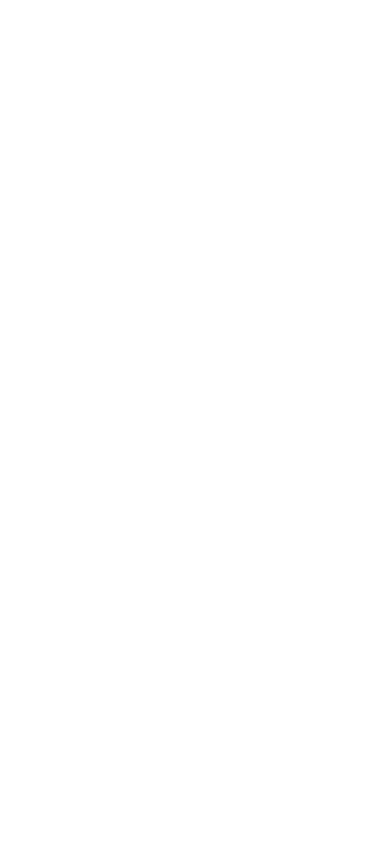
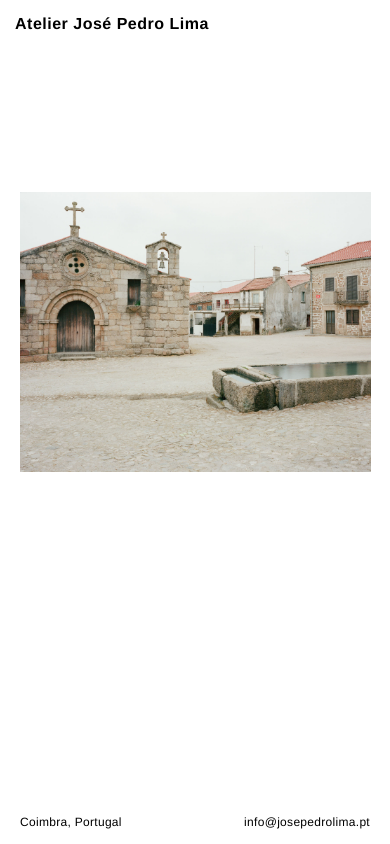
Before and after one commit to josepedrolima/josepedrolima.pt, a plain HTML site: page index.html in a window 390 px wide. Drawn offline with Linux system fonts and the light colour scheme.

Commit message:
Refactor HTML and CSS for mobile compatibility
Updated styles and structure for mobile responsiveness.

```diff
--- a/index.html
+++ b/index.html
@@ -1,25 +1,18 @@
+<!DOCTYPE html>
+<html lang="pt">
+<head>
+  <meta charset="UTF-8">
+
+  <!-- ESTA LINHA ATIVA A VERSÃO MOBILE NO IPHONE -->
+  <meta name="viewport" content="width=device-width, initial-scale=1.0">
+
+  <title>Atelier José Pedro Lima</title>
   <style>
-  /* FONTES */
-  @font-face {
-    font-family: "IBMPlexSans";
-    src: url("fonts/IBMPlexSans-Bold.ttf") format("truetype");
-    font-weight: 700;
-    font-style: normal;
-  }
-
-  @font-face {
-    font-family: "IBMPlexSans";
-    src: url("fonts/IBMPlexSans-Medium.ttf") format("truetype");
-    font-weight: 500;
-    font-style: normal;
-  }
-
     body {
       margin: 0;
       padding: 0;
       background: #ffffff;
-    font-family: "IBMPlexSans", sans-serif;
-    font-weight: 500; /* Medium */
+      font-family: "Helvetica Neue", Helvetica, Arial, sans-serif;
       color: #000;
     }
 
@@ -28,8 +21,7 @@
       position: fixed;
       top: 20px;
       left: 20px;
-    font-family: "IBMPlexSans", sans-serif;
-    font-weight: 700; /* Bold */
+      font-weight: bold;
       font-size: 20px;
       letter-spacing: 0.5px;
     }
@@ -43,28 +35,26 @@
     }
 
     img {
-    width: 43%;
+      width: 43%;   /* tamanho perfeito no desktop */
       height: auto;
       display: inline-block;
     }
 
     /* Bottom-left and bottom-right info */
-  .bottom-left,
-  .bottom-right {
+    .bottom-left {
       position: fixed;
       bottom: 20px;
-    font-family: "IBMPlexSans", sans-serif;
-    font-weight: 500; /* Medium */
+      left: 20px;
       font-size: 14px;
       letter-spacing: 0.3px;
     }
 
-  .bottom-left {
-    left: 20px;
-  }
-
     .bottom-right {
+      position: fixed;
+      bottom: 20px;
       right: 20px;
+      font-size: 14px;
+      letter-spacing: 0.3px;
     }
 
     /* MOBILE VERSION */
@@ -76,6 +66,7 @@
         left: 15px;
       }
 
+      /* Center image vertically on mobile */
       .image-container {
         margin-top: 0;
         margin-bottom: 0;
@@ -86,7 +77,7 @@
       }
 
       img {
-      width: 90%;
+        width: 90%; /* imagem maior no telemóvel */
       }
 
       .bottom-left,
@@ -96,3 +87,25 @@
       }
     }
   </style>
+</head>
+
+<body>
+
+  <div class="top-left">
+    Atelier José Pedro Lima
+  </div>
+
+  <div class="image-container">
+    <img src="FTA_JPL_ALF_20260406_04.JPEG" alt="Atelier José Pedro Lima">
+  </div>
+
+  <div class="bottom-left">
+    Coimbra, Portugal
+  </div>
+
+  <div class="bottom-right">
+    info@josepedrolima.pt
+  </div>
+
+</body>
+</html>
```
Lines whose indentation alone changed are shown as unchanged.
